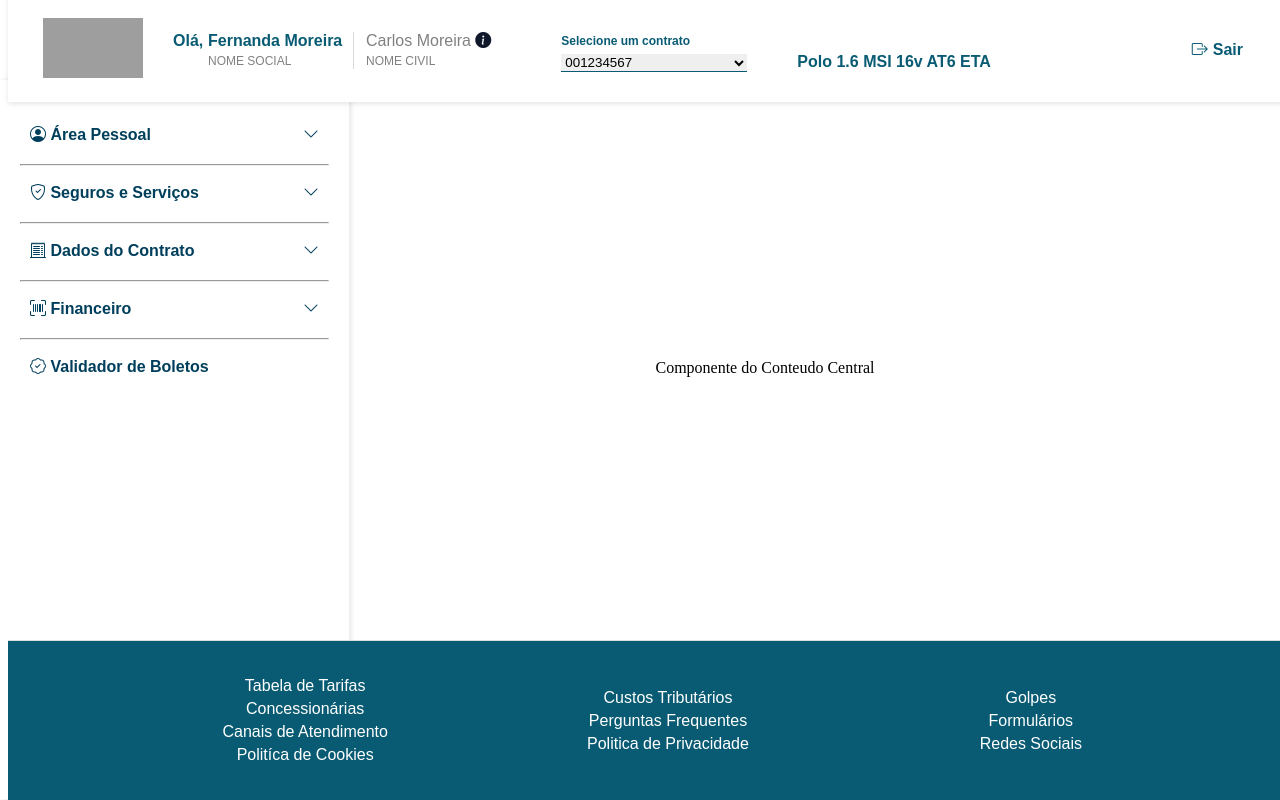
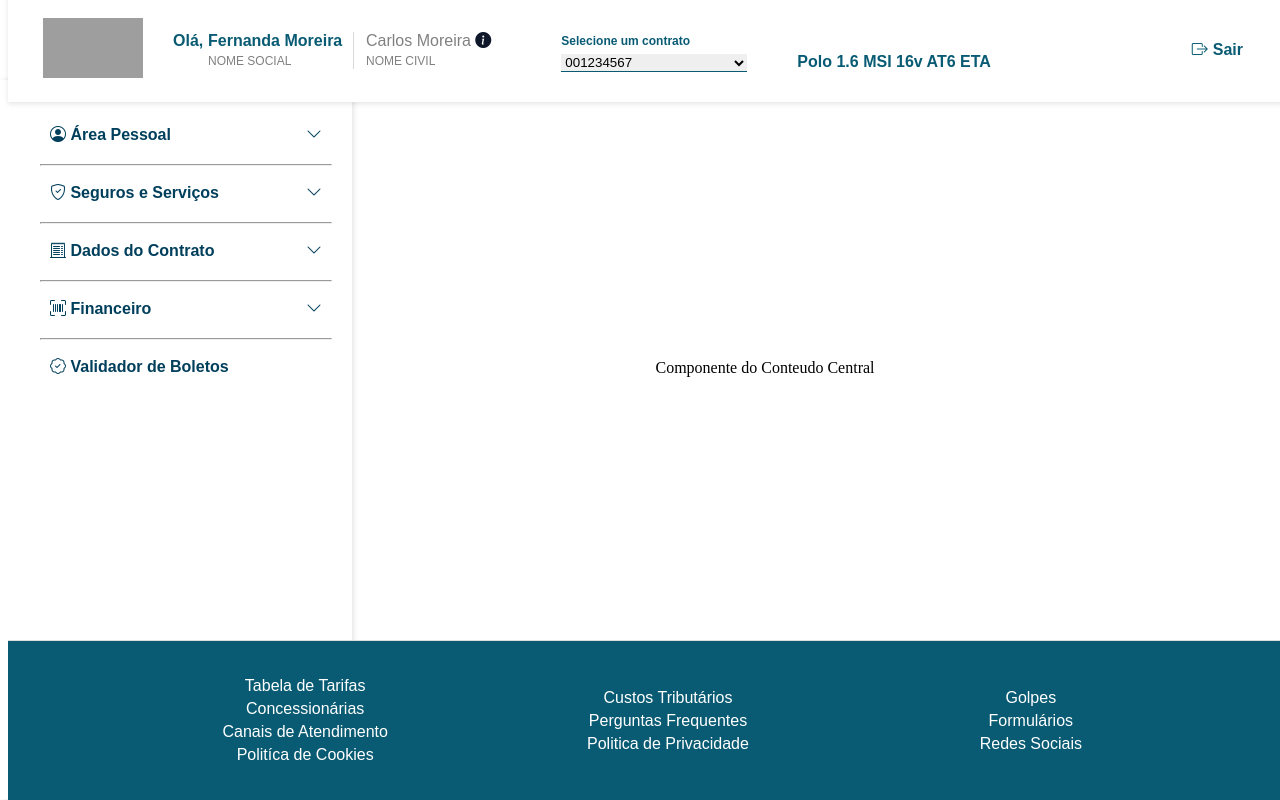
Before and after one commit to christiananjos/Projeto, an Angular app in the folder Poc-Volks/: page / in a window 1280 px wide. Built offline with nearby package versions, Linux system fonts and the light colour scheme; grey boxes are pictures that could not be loaded.

Commit message:
posicionamento dos menus laterais

```diff
--- a/Poc-Volks/src/app/app.component.html
+++ b/Poc-Volks/src/app/app.component.html
@@ -253,7 +253,7 @@
     position: fixed;
     left: 0;
     top: 80px;
-    width: 309px;
+    width: 312px;
     height: 679px;
     background-color: #ffffff;
     box-shadow: 2px 0 5px rgba(0, 0, 0, 0.1);
@@ -266,6 +266,7 @@
   .menu ul {
     list-style: none;
     padding: 0;
+    padding-left: 20px;
   }
 
   .menu-item {
```
